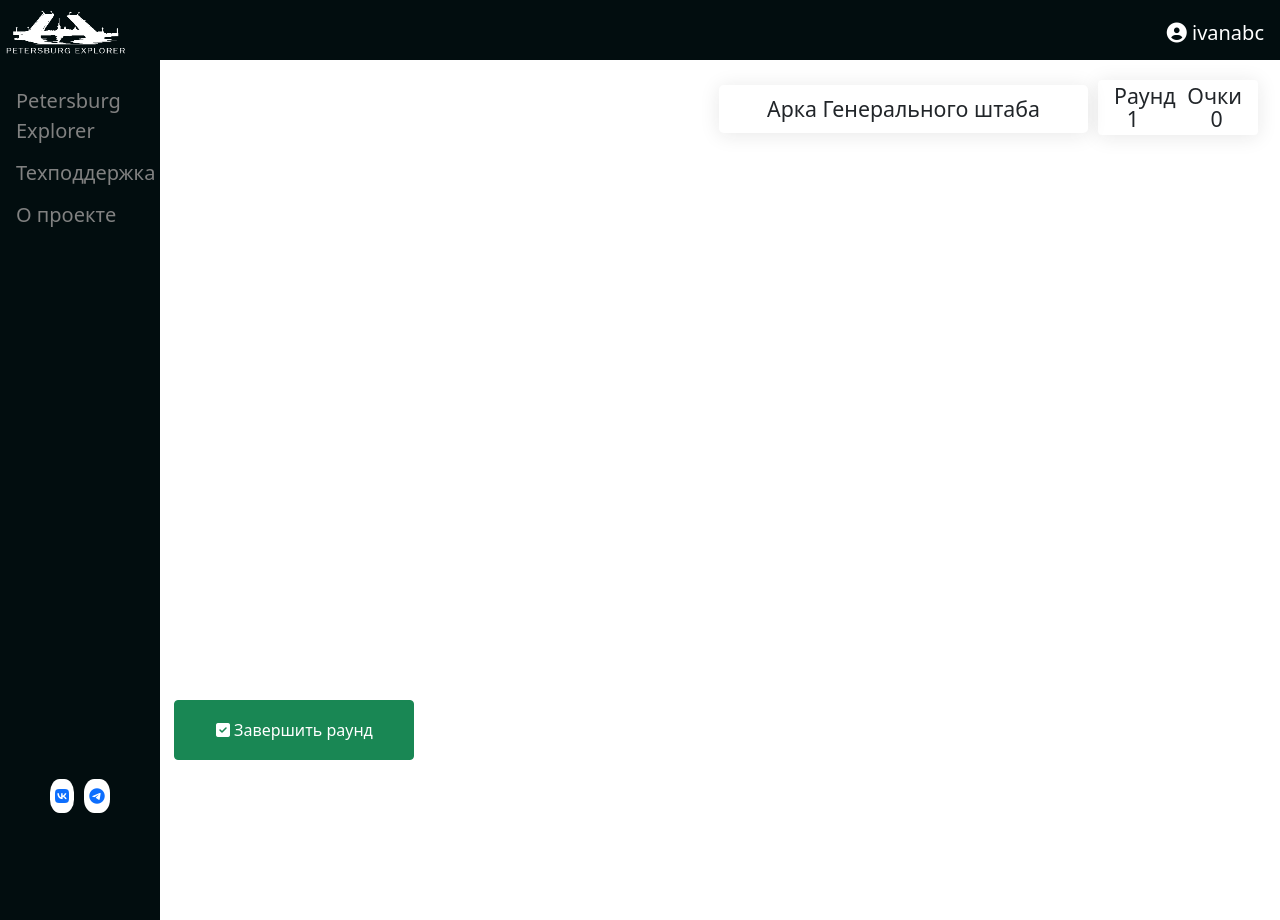
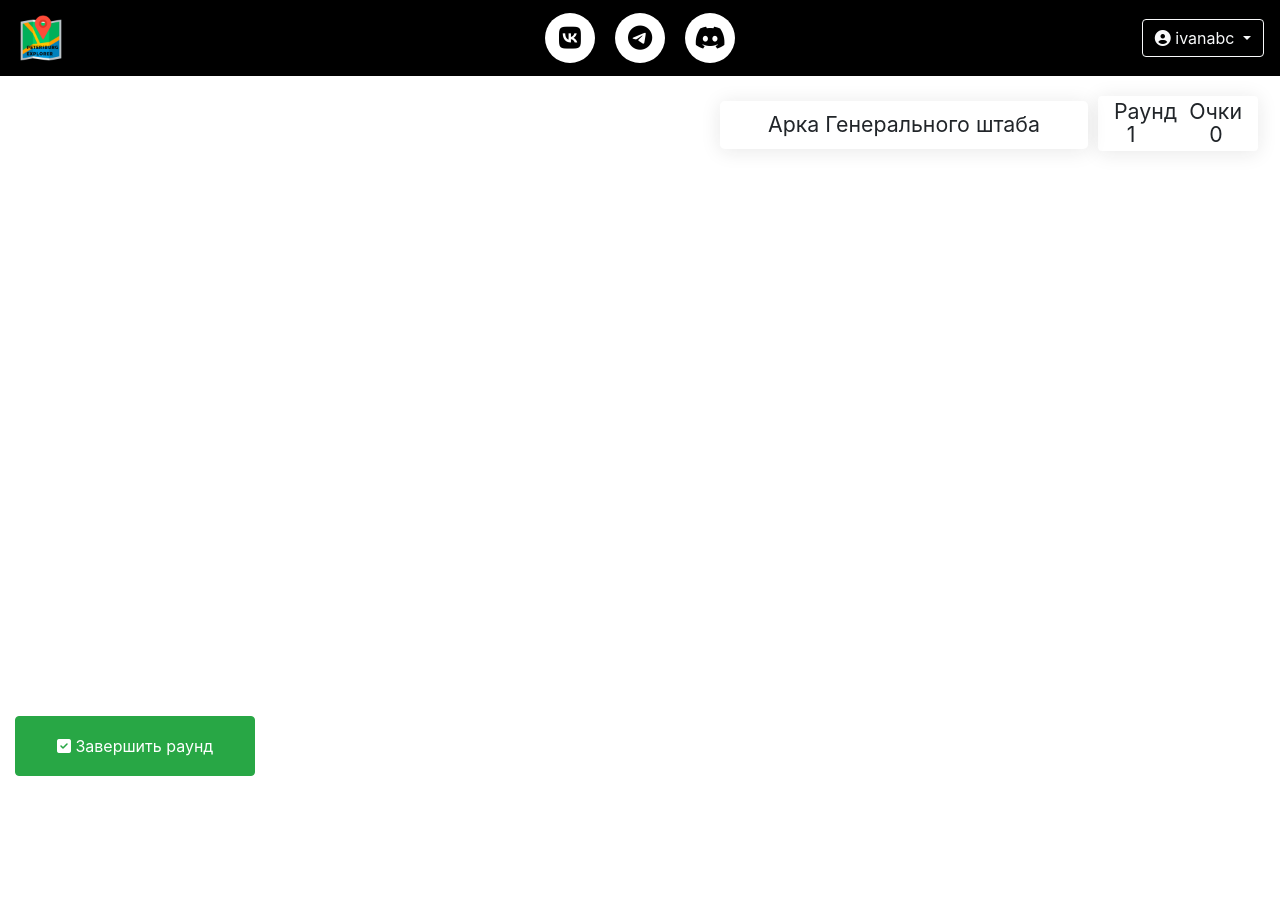
Before and after one commit to dmitriykutsenko/Petersburg-Explorer, a Flask app: page /game in a window 1280 px wide. Run offline with Flask 2, Linux system fonts and the light colour scheme; a user stored in the database is signed in; data comes from the database, SQL or seed files in the repository; some libraries are stand-ins or nearby versions.

Commit message:
Редизайн сайта

```diff
--- a/main.py
+++ b/main.py
@@ -66,7 +66,6 @@
         current_destination_coords = panoramas_dict[list(panoramas_dict.keys())[ind2]][0], \
                                      panoramas_dict[list(panoramas_dict.keys())[ind2]][1]
 
-
         return render_template('panorama.html',
                                destination=list(panoramas_dict.keys())[ind2],
                                x=current_start_coords[0],
@@ -77,7 +76,7 @@
         ROUND += 1
 
         SCORE += count_score(parse_coordinates(current_coordinates),
-                    parse_coordinates(parse_destination_coordinates(current_destination_coords)))
+                             parse_coordinates(parse_destination_coordinates(current_destination_coords)))
 
         if ROUND == 5:
             return render_template('endgame.html', score=SCORE)
--- a/static/css/style.css
+++ b/static/css/style.css
@@ -1,66 +1,14 @@
 html, body {
     height: 100%;
     width: 100%;
-    overflow: hidden;
 }
 
-.navbar {
-    height:60px;
-    background-color: #020d0f !important;
-}
-
-
-/* The sidebar menu */
-.sidenav {
-    height: 100%; /* Full-height: remove this if you want "auto" height */
-    width: 160px; /* Set the width of the sidebar */
-    position: fixed; /* Fixed Sidebar (stay in place on scroll) */
-    z-index: 1; /* Stay on top */
-    top: 10px; /* Stay at the top */
-    left: 0;
-
-
-    background-color: #020d0f; /* Black */
-    overflow-x: hidden; /* Disable horizontal scroll */
-    overflow-y: hidden;
-    padding-top: 20px;
-    margin-top: 50px;
-}
-
-/* The navigation menu links */
-.sidenav a {
-    padding: 6px 8px 6px 16px;
-    text-decoration: none;
-    font-size: 20px;
-    color: #818181;
-    display: block;
-}
-
-/* When you mouse over the navigation links, change their color */
-.sidenav a:hover {
-    color: #f1f1f1;
-}
-
-/* Style page content */
-.main {
-    margin-left: 160px; /* Same as the width of the sidebar */
-    padding: 0px 10px;
-}
-
-/* On smaller screens, where height is less than 450px, change the style of the sidebar (less padding and a smaller font size) */
-@media screen and (max-height: 450px) {
-    .sidenav {
-        padding-top: 15px;
-    }
-
-    .sidenav a {
-        font-size: 18px;
-    }
+.navbar{
+    background-color: #000;
 }
 
 .player {
-    min-width: 800px;
-    max-width: 2000px;
+    max-width: 100%;
     min-height: 700px;
     max-height: 800px;
     overflow: auto;
@@ -68,12 +16,11 @@
 
 .wrap_for_panorama {
     position: relative;
-    min-width: 800px;
-    max-width: 2000px;
+    max-width: 100%;
     min-height: 700px;
     max-height: 810px;
     margin-right: 12px;
-    margin-left: 170px;
+    margin-left: 10px;
     margin-top: 10px;
     padding:2px;
 }
@@ -84,7 +31,7 @@
     position: absolute;
     right: 10px;
     top: 10px;
-    z-index: 10000;
+    z-index: 99;
     box-shadow: 0 2px 20px 0 rgba(26,26,26,0.1);
     background: #fff;
     padding: .5rem 1.5rem;
@@ -95,7 +42,7 @@
     position: absolute;
     right: 180px;
     top: 15px;
-    z-index: 10000;
+    z-index: 99;
     box-shadow: 0 2px 20px 0 rgba(26,26,26,0.1);
     background: #fff;
     padding: .5rem 3rem;
@@ -182,3 +129,56 @@
 .soc:hover i {
     transform: scale(1.3);
 }
+
+.dropdown-menu{
+    z-index: 100;
+}
+
+.social-menu ul {
+    position: absolute;
+    top: 50%;
+    left: 50%;
+    transform: translate(-50%, -50%);
+    padding: 0;
+    margin: 0;
+    display: flex;
+}
+.social-menu ul li {
+    list-style: none;
+    margin: 0 10px;
+}
+
+
+.social-menu ul li i{
+    color: #000000;
+    font-size: 25px;
+    line-height: 50px;
+    transition: .5s;
+}
+.social-menu ul li i:hover {
+    color: #ffffff;
+}
+.social-menu ul li a {
+    position: relative;
+    display: block;
+    width: 50px;
+    height: 50px;
+    border-radius: 50%;
+    background-color: white;
+    text-align: center;
+    transition: 0.5s;
+    transform: translate(0,0px);
+    box-shadow: 0px 7px 5px rgba(0, 0, 0, 0.5);
+}
+.social-menu ul li a:hover {
+    transform: rotate(0deg) skew(0deg) translate(0, -10px);
+}
+.social-menu ul li:nth-child(1) a:hover {
+    background-color: #3b5999;
+}
+.social-menu ul li:nth-child(2) a:hover {
+    background-color: #55acee;
+}
+.social-menu ul li:nth-child(3) a:hover {
+    background-color: #e4405f;
+}
--- a/templates/base.html
+++ b/templates/base.html
@@ -13,21 +13,49 @@
     <script src="https://cdn.jsdelivr.net/npm/bootstrap@5.0.0-beta2/dist/js/bootstrap.bundle.min.js"
             integrity="sha384-b5kHyXgcpbZJO/tY9Ul7kGkf1S0CWuKcCD38l8YkeH8z8QjE0GmW1gYU5S9FOnJ0"
             crossorigin="anonymous"></script>
+    <link rel="stylesheet" href="https://maxcdn.bootstrapcdn.com/bootstrap/4.0.0/css/bootstrap.min.css">
+    <script src="https://ajax.googleapis.com/ajax/libs/jquery/3.3.1/jquery.min.js"></script>
+    <script src="https://cdnjs.cloudflare.com/ajax/libs/popper.js/1.12.9/umd/popper.min.js"></script>
+    <script src="https://maxcdn.bootstrapcdn.com/bootstrap/4.0.0/js/bootstrap.min.js"></script>
+
 
 </head>
 <body>
 
 <nav class="navbar navbar-dark">
     <div>
-    <a class="navbar-brand" href="/">
-        <img src="../static/img/logo.png" alt="" width="130" height="50">
-    </a>
+        <a class="navbar-brand" href="/">
+            <img src="../static/img/logo.png" alt="" width="50" height="50">
+        </a>
     </div>
-    {% if current_user.is_authenticated %}
-    <a class="navbar-brand" href="/logout">
+    <div class="social-menu">
+        <ul>
+            <li><a href="#vk"><i class="fab fa-vk "></i></a></li>
+            <li><a href="#tg"><i class="fab fa-telegram"></i></a></li>
+            <li><a href="#ds"><i class="fab fa-discord"></i></a></li>
+        </ul>
+    </div>
+    <span>
+        {% if current_user.is_authenticated %}
+    <div class="dropdown">
+      <a class="btn btn-outline-light dropdown-toggle" href="#" role="button" id="dropdownMenuLink"
+         data-bs-toggle="dropdown"
+         aria-expanded="false">
         <i class="fas fa-user-circle"></i>
         {{ current_user.name }}
-    </a>
+      </a>
+
+      <ul class="dropdown-menu" aria-labelledby="dropdownMenuLink">
+          <li><a class="dropdown-item" href="#">Профиль</a></li>
+          <li><a class="dropdown-item" href="#">Настройки</a></li>
+          <li><hr class="dropdown-divider"></li>
+          <li><a class="dropdown-item" href="/logout">Выйти</a></li>
+      </ul>
+    </div>
+
+
+    </span>
+
 
     {% else %}
 
@@ -38,12 +66,6 @@
 
 </nav>
 
-<div class="sidenav">
-    <a href="#about">Petersburg Explorer</a>
-    <a href="#services">Техподдержка</a>
-    <a href="#contact">О проекте</a>
-</div>
-
 
 {% block content %}
 {% endblock %}
--- a/templates/panorama.html
+++ b/templates/panorama.html
@@ -90,14 +90,5 @@
         </form>
     </div>
 
-
-    <div class="social">
-        <a class="soc" href="#vk">
-            <i class="fab fa-vk "></i>
-        </a>
-        <a class="soc" href="#telegram">
-            <i class="fab fa-telegram"></i>
-        </a>
-    </div>
     </body>
 {% endblock %}
```
Also changed, not shown: static/css/start.css (+2 -7 lines), static/img/logo.png.
